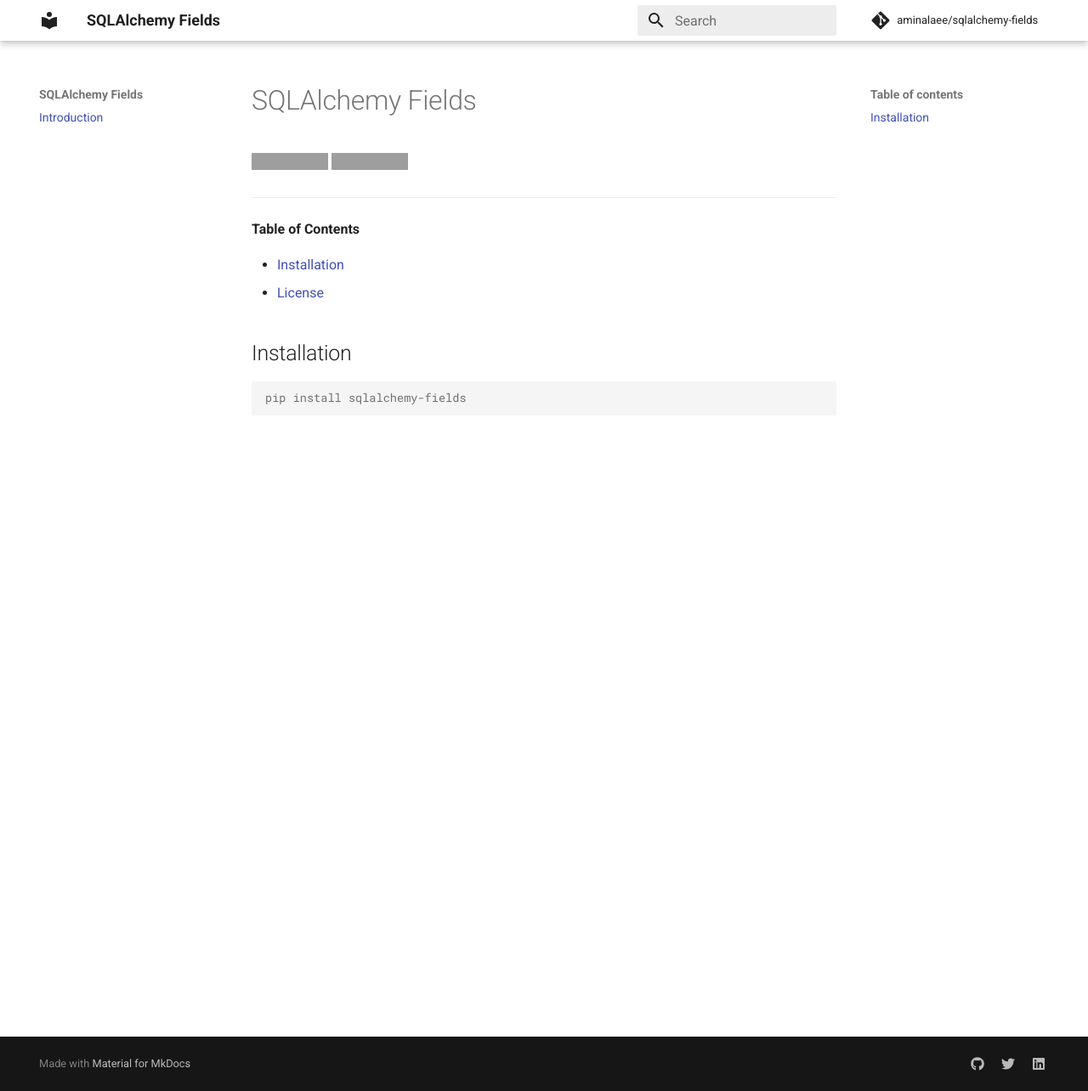
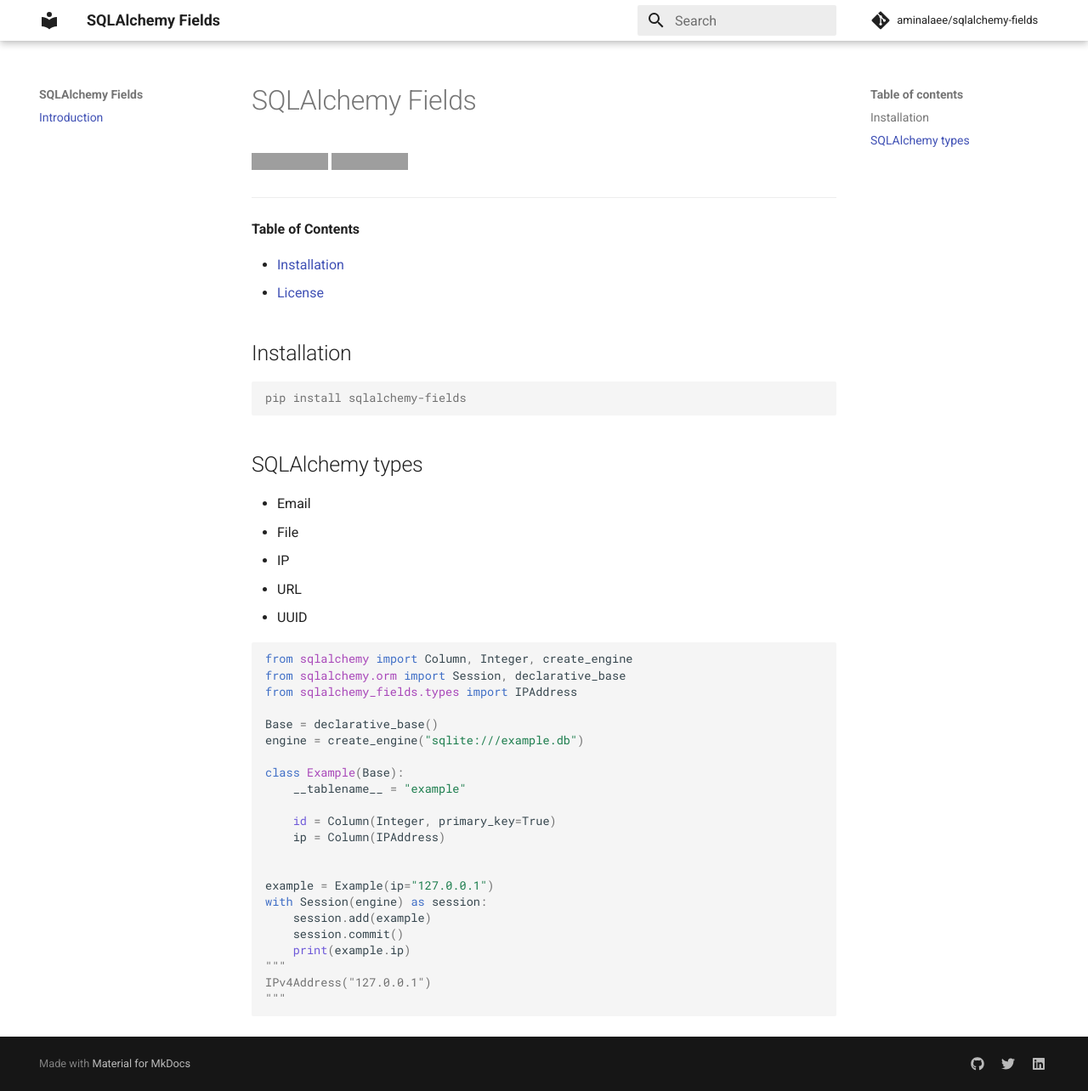
Before and after one commit to aminalaee/fastapi-storages, an MkDocs documentation site: the page built from docs/index.md, in a window 1280 px wide and 1284 px high. Shown: the whole window at 85% size. Built offline with MkDocs 1.6.1 and Material for MkDocs 9.7.7, drawn with Linux system fonts in a browser that asks for light colours; comment, search, counter and statistics services are not loaded; grey boxes are pictures that could not be loaded.

````diff
--- a/docs/index.md
+++ b/docs/index.md
@@ -15,3 +15,36 @@
 ```console
 pip install sqlalchemy-fields
 ```
+
+## SQLAlchemy types
+
+- Email
+- File
+- IP
+- URL
+- UUID
+
+```python
+from sqlalchemy import Column, Integer, create_engine
+from sqlalchemy.orm import Session, declarative_base
+from sqlalchemy_fields.types import IPAddress
+
+Base = declarative_base()
+engine = create_engine("sqlite:///example.db")
+
+class Example(Base):
+    __tablename__ = "example"
+
+    id = Column(Integer, primary_key=True)
+    ip = Column(IPAddress)
+
+
+example = Example(ip="127.0.0.1")
+with Session(engine) as session:
+    session.add(example)
+    session.commit()
+    print(example.ip)
+"""
+IPv4Address("127.0.0.1")
+"""
+```
````
Also changed, not shown: README.md (+33 -0 lines).
